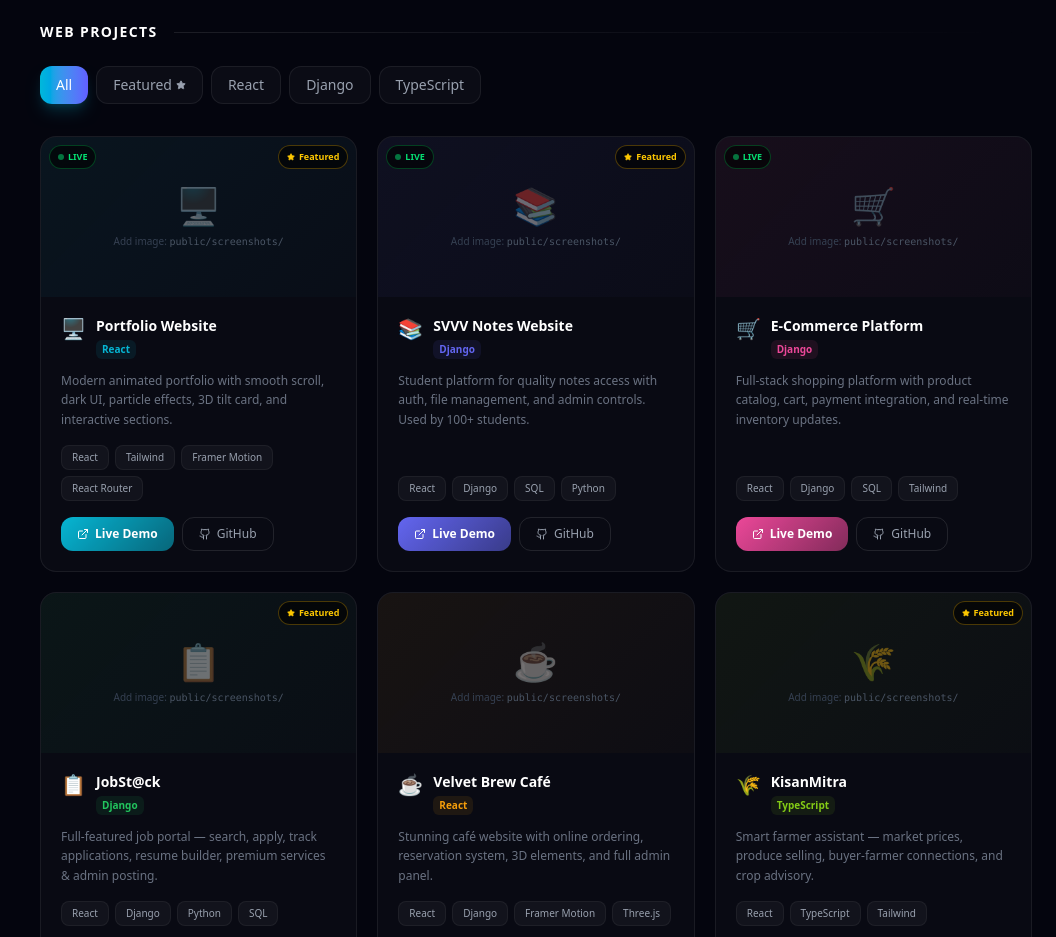
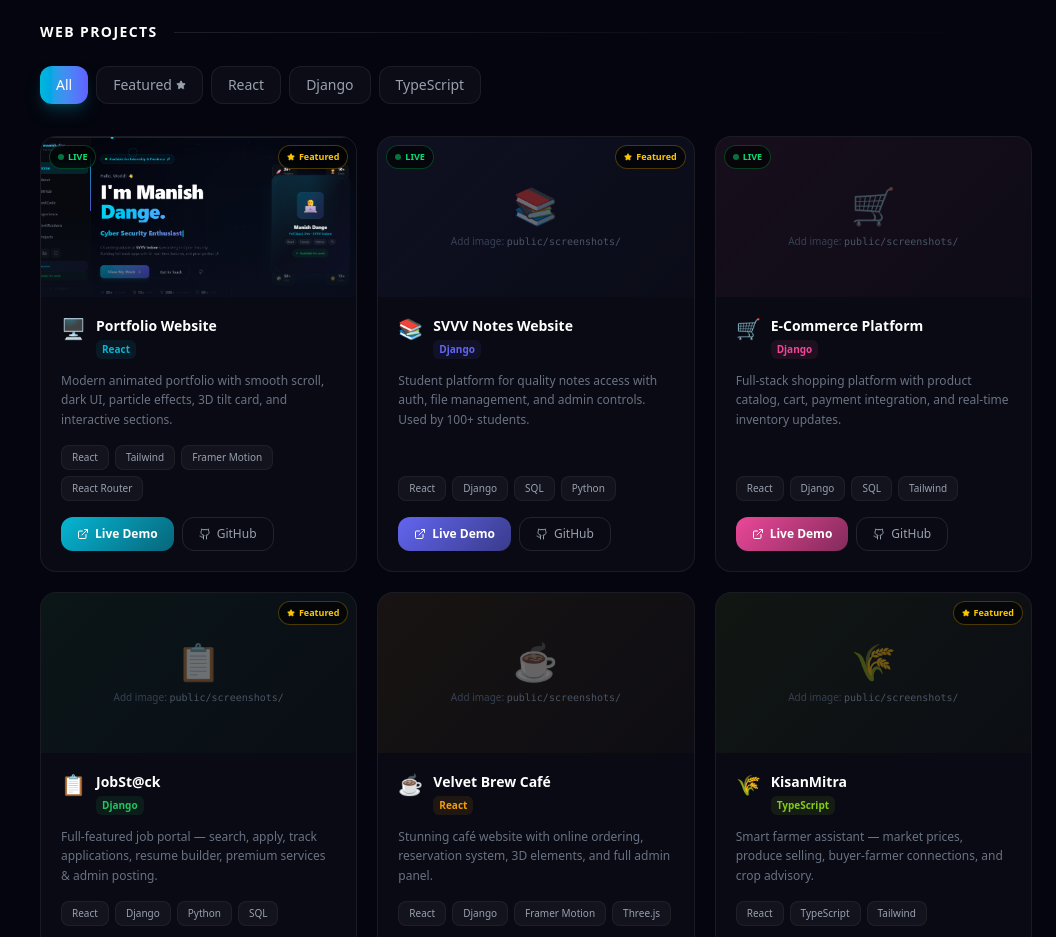
Before and after one commit to manish780386/Portfolio, a React (Vite) app: page / in a window 1280 px wide. Shown: the part 7520-8457 px from the top of the page, without its empty margins (224-1280 px from the left). Built offline with nearby package versions, Linux system fonts and the light colour scheme.

Commit message:
add project screenshot

```diff
--- a/src/sections/Projects.jsx
+++ b/src/sections/Projects.jsx
@@ -74,7 +74,7 @@ const PROJECTS = [
     category: "React", featured: true,
     color: "from-cyan-500 to-indigo-500", accentColor: "#06b6d4",
     // ↓ Put your screenshot in public/screenshots/portfolio.png
-    screenshot: null, // e.g. "/screenshots/portfolio.png"
+    screenshot: "/screenshots/portfilo.png", // e.g. "/screenshots/portfolio.png"
   },
   {
     id: 2, name: "SVVV Notes Website", emoji: "📚",
```
Also changed, not shown: public/screenshots/portfilo.png (added).
